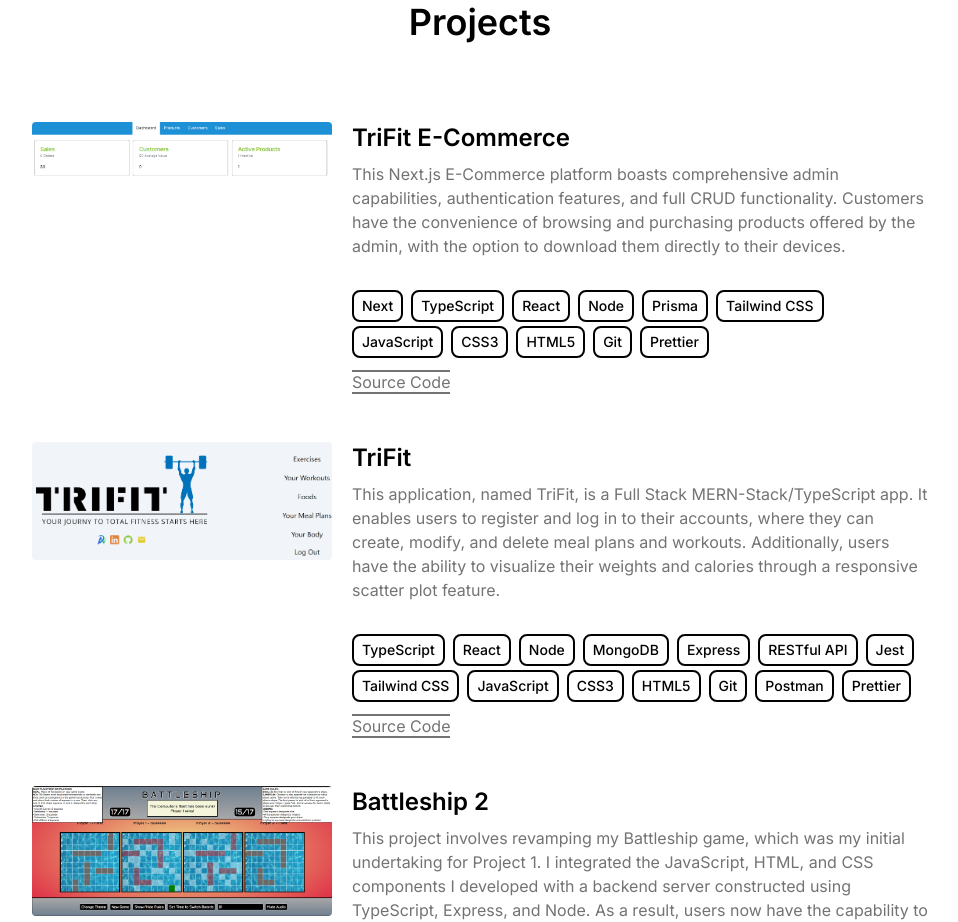
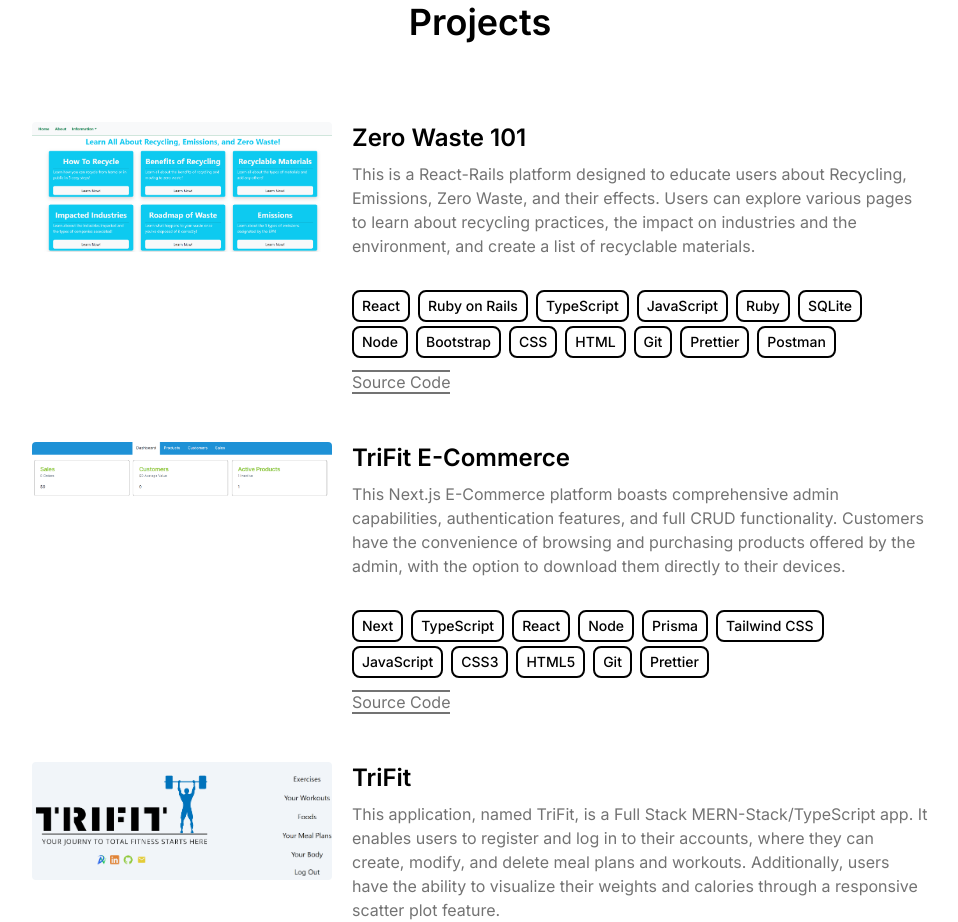
Before and after one commit to nickldimartino/portfolio, a React (Vite) app: page / in a window 1280 px wide. Shown: the part 5300-6222 px from the top of the page, without its empty margins (160-1118 px from the left). Built offline with nearby package versions, Linux system fonts and the light colour scheme.

Commit message:
Added a project

```diff
--- a/src/components/Projects.jsx
+++ b/src/components/Projects.jsx
@@ -51,7 +51,8 @@ const Projects = () => {
                 </a>
                 {project.title !== "Py-Pac-Poe" &&
                 project.title !== "TriFit" &&
-                project.title !== "TriFit E-Commerce" ? (
+                project.title !== "TriFit E-Commerce" &&
+                project.title !== "Zero Waste 101" ? (
                   <a
                     href={project.website}
                     target="_blank"
--- a/src/constants/index.js
+++ b/src/constants/index.js
@@ -3,6 +3,7 @@ import project2 from "../assets/project-2.png";
 import project3 from "../assets/project-3.png";
 import project4 from "../assets/project-4.png";
 import project5 from "../assets/project-5.png";
+import project6 from "../assets/project-6.png";
 
 export const navLinks = [
   {
@@ -172,6 +173,28 @@ export const EXPERIENCES = [
 
 export const PROJECTS = [
   {
+    title: "Zero Waste 101",
+    image: project6,
+    description: "This is a React-Rails platform designed to educate users about Recycling, Emissions, Zero Waste, and their effects. Users can explore various pages to learn about recycling practices, the impact on industries and the environment, and create a list of recyclable materials.",
+    technologies: [
+      "React",
+      "Ruby on Rails",
+      "TypeScript",
+      "JavaScript",
+      "Ruby",
+      "SQLite",
+      "Node",
+      "Bootstrap",
+      "CSS",
+      "HTML",
+      "Git",
+      "Prettier",
+      "Postman"
+    ],
+    source: "https://github.com/nickldimartino/zero-waste-app",
+    website: ""
+  },
+  {
     title: "TriFit E-Commerce",
     image: project5,
     description:
```
Also changed, not shown: src/assets/project-6.png (added).
